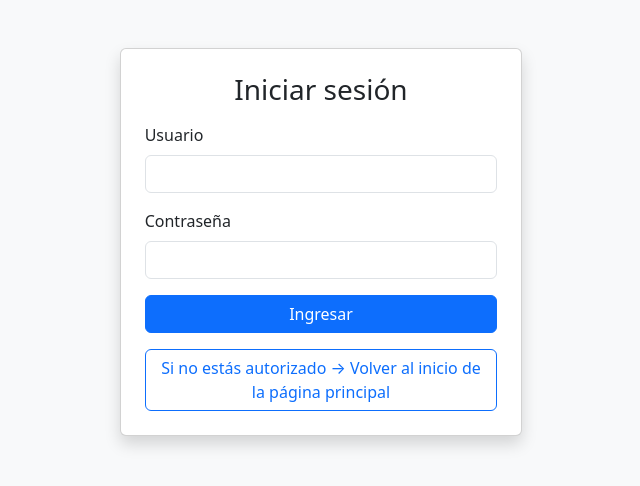
After one commit to Gustavo-Sanchez-1979/trabajo-mi-proyecto-final-primer-cuatrimestre, a PHP site: the page made by trabajo practico dos tablas/login.php in a window 1280 px wide. The commit adds this page. Shown: the top 486 px of the page, without its empty margins (319-959 px from the left). Run offline with PHP 8.4, Linux system fonts and the light colour scheme.

Commit message:
feat(auth): agregamos al proyecto un login/logout/ y protección con auth.php; se corrigieron botones y la navegación

```diff
--- a/php/nav_index.php
+++ b/php/nav_index.php
@@ -5,6 +5,6 @@
         <a href="paginas/pagina2.php">Horarios de atencion y productos</a>
         <a href="paginas/pagina3.php">formulario de compra o contacto</a>
         <a href="paginas/pagina4.php">Galería de Imágenes</a>
-       <a href="../trabajo practico dos tablas/index.php" class="btn btn-success">Administrador de Empleados</a>
+
     </ul>
 </nav>
--- /dev/null
+++ b/trabajo practico dos tablas/login.php
@@ -0,0 +1,82 @@
+<?php
+// Inicia/retoma la sesión para poder leer/escribir en $_SESSION
+session_start();
+
+// Carga la clase Db desde /model/db.php, usando ruta absoluta desde este archivo
+require_once __DIR__ . '/model/db.php';
+
+// Solo procesamos el login si el formulario vino por método POST
+if ($_SERVER["REQUEST_METHOD"] === "POST") {
+  // Lee los campos del formulario; si no vienen, quedan en string vacío
+  $usuario = $_POST['usuario'] ?? '';
+  $pass    = $_POST['contrasenia'] ?? '';
+
+  // Crea el objeto de conexión y obtiene el handler mysqli
+  $db   = new Db();
+  $conn = $db->con;  // en tu clase Db, la propiedad pública se llama "con"
+
+  // Prepara la consulta para validar usuario/contraseña con SHA1 (básico)
+  // Nota: en producción se recomienda password_hash/password_verify
+  $stmt = $conn->prepare("SELECT 1 FROM usuarios WHERE usuario = ? AND contrasenia = SHA1(?)");
+  // Enlaza los parámetros (ambos strings)
+  $stmt->bind_param("ss", $usuario, $pass);
+  // Ejecuta la consulta
+  $stmt->execute();
+  // Obtiene el resultado (si hay fila, es válido)
+  $res  = $stmt->get_result();
+
+  if ($res && $res->num_rows === 1) {
+    // Seguridad: regeneramos el id de sesión al autenticarnos
+    session_regenerate_id(true);
+    // Guardamos el usuario en la sesión para que auth.php nos deje pasar
+    $_SESSION['usuario'] = $usuario;
+    // Redirigimos al panel (controlador de empleados → acción listar)
+    header("Location: index.php?c=empleado&a=list");
+    exit();
+  } else {
+    // Si no coincide usuario/contraseña, mostramos un error en la vista
+    $error = "Usuario o contraseña incorrectos";
+  }
+}
+?>
+
+<!DOCTYPE html>
+<html lang="es">
+<head>
+  <meta charset="UTF-8">
+  <title>Ingreso al sistema</title>
+  <!-- Cargamos Bootstrap CSS desde CDN -->
+  <link href="https://cdn.jsdelivr.net/npm/bootstrap@5.3.2/dist/css/bootstrap.min.css" rel="stylesheet">
+</head>
+<body class="bg-light">
+  <div class="container mt-5 col-md-4">
+    <div class="card shadow p-4">
+      <h3 class="text-center mb-3">Iniciar sesión</h3>
+
+      <!-- Si $error está seteado, mostramos una alerta roja -->
+      <?php if (isset($error)) echo "<div class='alert alert-danger'>$error</div>"; ?>
+
+      <!-- Formulario de login (POST). autocomplete off es opcional -->
+      <form method="POST" autocomplete="off">
+        <div class="mb-3">
+          <label class="form-label">Usuario</label>
+          <input type="text" name="usuario" class="form-control" required>
+        </div>
+
+        <div class="mb-3">
+          <label class="form-label">Contraseña</label>
+          <input type="password" name="contrasenia" class="form-control" required>
+        </div>
+
+        <!-- Botón que envía el formulario -->
+        <button class="btn btn-primary w-100" type="submit">Ingresar</button>
+
+        <!-- Enlace (no botón) para ir al inicio público; separado con mt-3 -->
+        <a href="/MIPROYECTOFINAL/index.php" class="btn btn-outline-primary w-100 mt-3">
+          Si no estás autorizado → Volver al inicio de la página principal
+        </a>
+      </form>
+    </div>
+  </div>
+</body>
+</html>
--- a/trabajo practico dos tablas/model/db.php
+++ b/trabajo practico dos tablas/model/db.php
@@ -1,3 +1,5 @@
+
+
 <?php
 // model/db.php
 // Clase encargada de abrir la conexión MySQL y dejarla disponible en $this->con
@@ -42,4 +44,5 @@ class Db {
 
 
   }
+
 }
```
Also changed, not shown: trabajo practico dos tablas/auth.php (added, +29 -0 lines), trabajo practico dos tablas/index.php (+12 -0 lines), trabajo practico dos tablas/logout.php (added, +12 -0 lines), trabajo practico dos tablas/tablas.sql (+7 -0 lines), trabajo practico dos tablas/views/header.php (+5 -5 lines).
